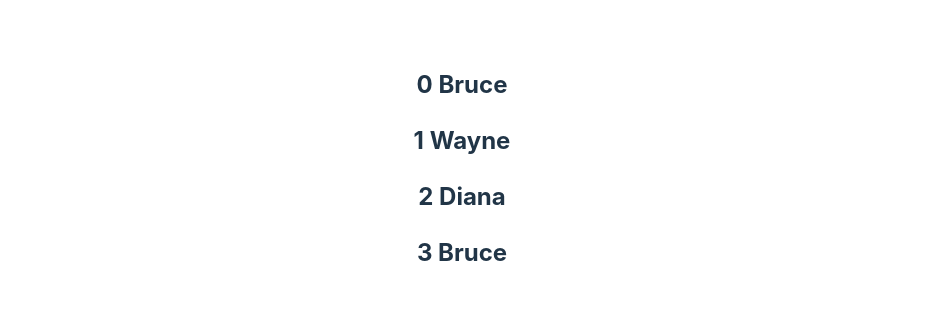
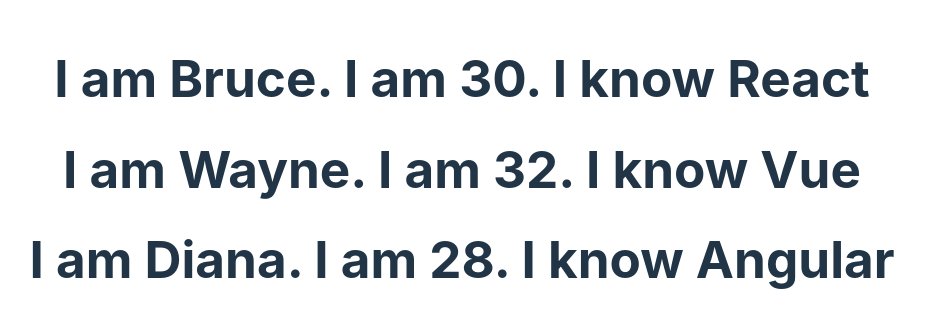
Before and after one commit to nap-4321/react-practice, a React (Vite) app: page / in a window 1280 px wide. Shown: the part 231-558 px from the top of the page, without its empty margins (178-1103 px from the left). Built offline with nearby package versions, Linux system fonts and the light colour scheme.

Commit message:
codevolution-1

```diff
--- a/src/components/EventBind.jsx
+++ b/src/components/EventBind.jsx
@@ -1,36 +1,39 @@
-import Raect, {Component} from "react"
+import { Component } from "react";
+
 class EventBind extends Component {
-
   constructor(props) {
-    super(props)
+    super(props);
 
     this.state = {
-        message: 'Hello'
+      message: "Hello",
+    };
   }
 
-        //this.clickHandler = this.clickHandler.bind(this)
-    }
-
-    // clickHandler(){
-    //     this.setState({
-    //         message: 'Goodbye!'
-    //     })
+  // clickHandler() {
+  //   this.setState({
+  //     message: "Goodbye",
+  //   });
   // }
 
-    clickHandler = () =>{
+  clickHandler = () => {
     this.setState({
-            message: 'Goodbye!'
-        })
-    }
+      message: "Goodbye",
+    });
+  };
   render() {
     return (
       <div>
         <div>{this.state.message}</div>
-                {/* <button onClick={this.clickHandler.bind(this)}>Click</button> */}
-                {/* <button onClick={()=> this.clickHandler()}>Click</button>  */}
-                <button onClick={this.clickHandler}>Click</button>
+        {/* <button
+          onClick={() => {
+            this.clickHandler();
+          }}
+        >
+          click me
+        </button> */}
+        <button onClick={this.clickHandler}>click me</button>
       </div>
-        )
+    );
   }
 }
-export default EventBind
+export default EventBind;
--- a/src/components/NameList.jsx
+++ b/src/components/NameList.jsx
@@ -1,27 +1,30 @@
-
 const NameList = () => {
-    const names =['Bruce', 'Wayne', 'Diana', 'Bruce']
-    const persons =[{
+  const names = ["Bruce", "Wayne", "Diana", "Bruce"];
+  const persons = [
+    {
       id: 1,
-        name: 'Bruce',
+      name: "Bruce",
       age: 30,
-        skill: 'React'
+      skill: "React",
     },
     {
       id: 2,
-        name: 'Wayne',
+      name: "Wayne",
       age: 32,
-        skill: 'Vue'
+      skill: "Vue",
     },
     {
       id: 3,
-        name: 'Diana',
+      name: "Diana",
       age: 28,
-        skill: 'Angular'
-    }
-
-]
-const namesList = names.map((name, index) => <h2 key={index}>{index} {name}</h2>)
-return <div>{namesList}</div>
-}
-export default NameList
+      skill: "Angular",
+    },
+  ];
+  const personList = persons.map((person) => (
+    <h1>
+      I am {person.name}. I am {person.age}. I know {person.skill}
+    </h1>
+  ));
+  return <div>{personList}</div>;
+};
+export default NameList;
```
Lines whose indentation alone changed are shown as unchanged.
